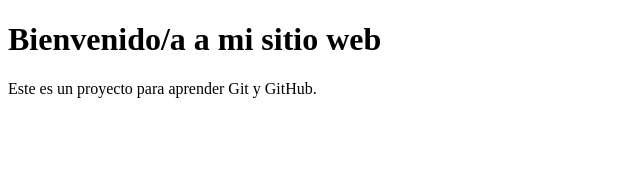
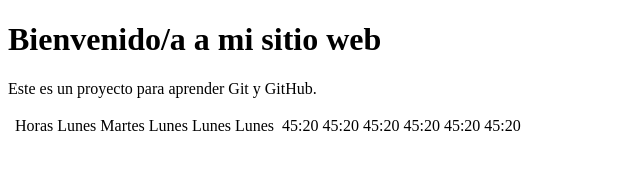
Before and after one commit to JorgeCallejeroEscribano/examen_git, a plain HTML site: page index.html in a window 1280 px wide. Shown: the whole page, without its empty margins (0-640 px from the left). Drawn offline with Linux system fonts and the light colour scheme.

Commit message:
Primera mejora

```diff
--- a/index.html
+++ b/index.html
@@ -8,5 +8,24 @@
 <body>
     <h1>Bienvenido/a a mi sitio web</h1>
     <p>Este es un proyecto para aprender Git y GitHub.</p>
+    <table>
+        <th>
+            <td>Horas</td>
+            <td>Lunes</td>
+            <td>Martes</td>
+            <td>Lunes</td>
+            <td>Lunes</td>
+            <td>Lunes</td>
+        </th>
+        <th>
+            <td>45:20</td>
+            <td>45:20</td>
+            <td>45:20</td>
+            <td>45:20</td>
+            <td>45:20</td>
+            <td>45:20</td>
+        </th>
+
+    </table>
 </body>
 </html>
```
